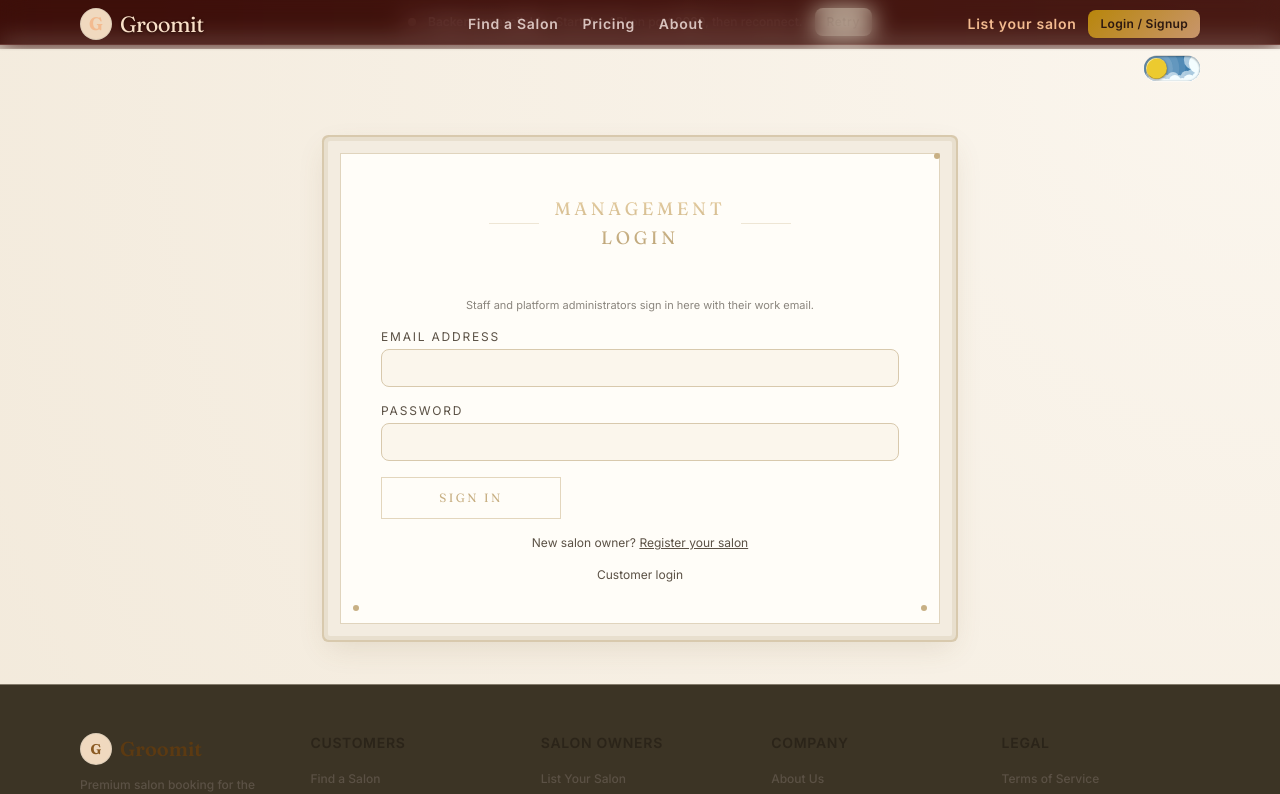
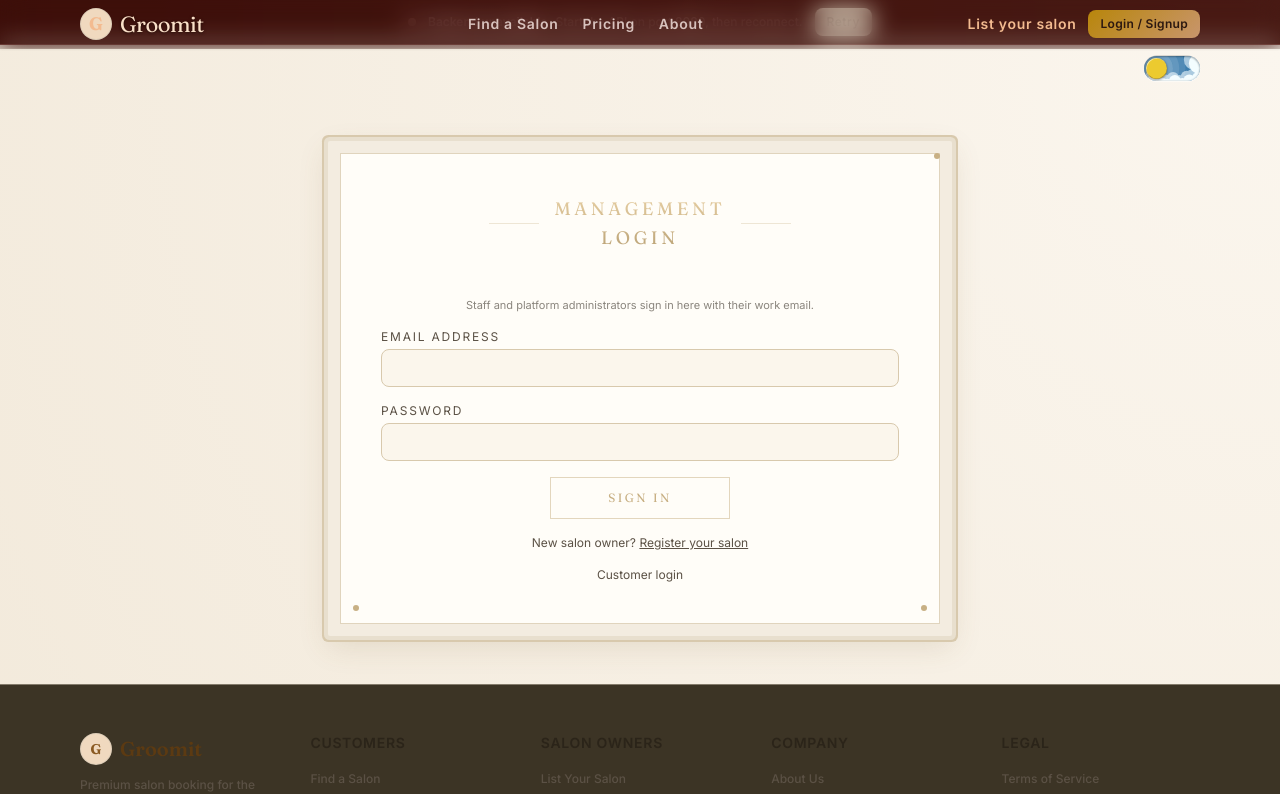
Before and after one commit to Tushargg1/hairsaloon, a React (Vite) app in the folder frontend/: page /manage/login in a window 1280 px wide. Shown: the top 794 px of the page. Built offline with nearby package versions, Linux system fonts and the light colour scheme; no server answers.

Commit message:
Center management Sign In button; tenant login dual buttons + full name

```diff
--- a/frontend/src/shared/auth/ManagementLoginPage.jsx
+++ b/frontend/src/shared/auth/ManagementLoginPage.jsx
@@ -122,7 +122,7 @@ export default function ManagementLoginPage() {
 
                 {status.error && <p className="booking-note is-error" role="alert">{status.error}</p>}
 
-                <button type="submit" className="booking-confirm" disabled={status.pending || retryIn > 0}>
+                <button type="submit" className="booking-confirm self-center px-10" disabled={status.pending || retryIn > 0}>
                   {status.pending ? 'Signing in...' : retryIn > 0 ? `Try again in ${retryIn}s` : 'Sign In'}
                 </button>
               </form>
```
